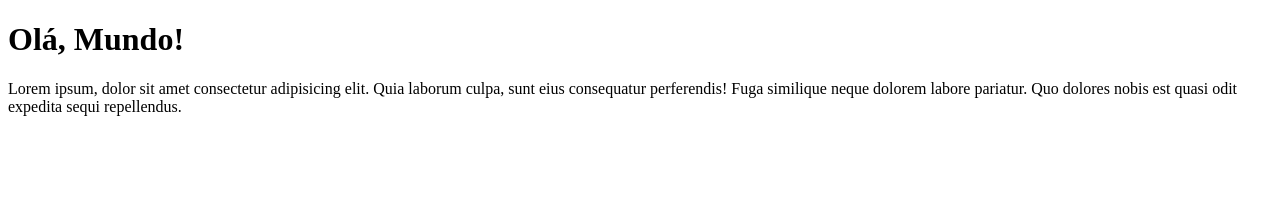
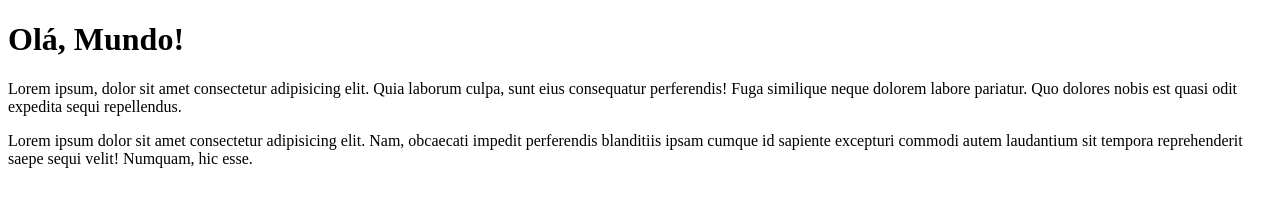
Before and after one commit to FllavioAndrade/Ola-Mundo, a plain HTML site: page Site-Exemplo/index.html in a window 1280 px wide. Drawn offline with Linux system fonts and the light colour scheme.

Commit message:
Adicionado Paragrafo

```diff
--- a/Site-Exemplo/index.html
+++ b/Site-Exemplo/index.html
@@ -9,5 +9,6 @@
 <body>
     <h1>Olá, Mundo!</h1>
     <p>Lorem ipsum, dolor sit amet consectetur adipisicing elit. Quia laborum culpa, sunt eius consequatur perferendis! Fuga similique neque dolorem labore pariatur. Quo dolores nobis est quasi odit expedita sequi repellendus.</p>
+    <p>Lorem ipsum dolor sit amet consectetur adipisicing elit. Nam, obcaecati impedit perferendis blanditiis ipsam cumque id sapiente excepturi commodi autem laudantium sit tempora reprehenderit saepe sequi velit! Numquam, hic esse.</p>
 </body>
 </html>
```
